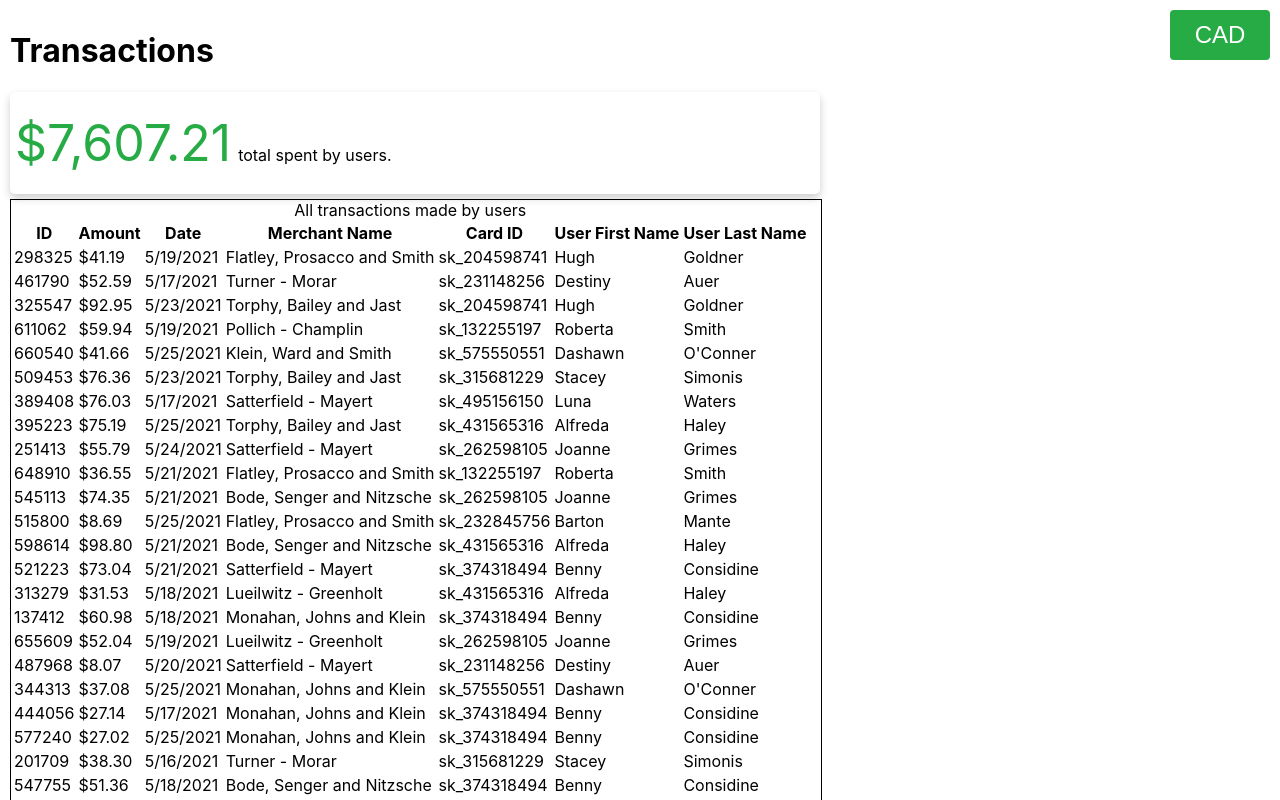
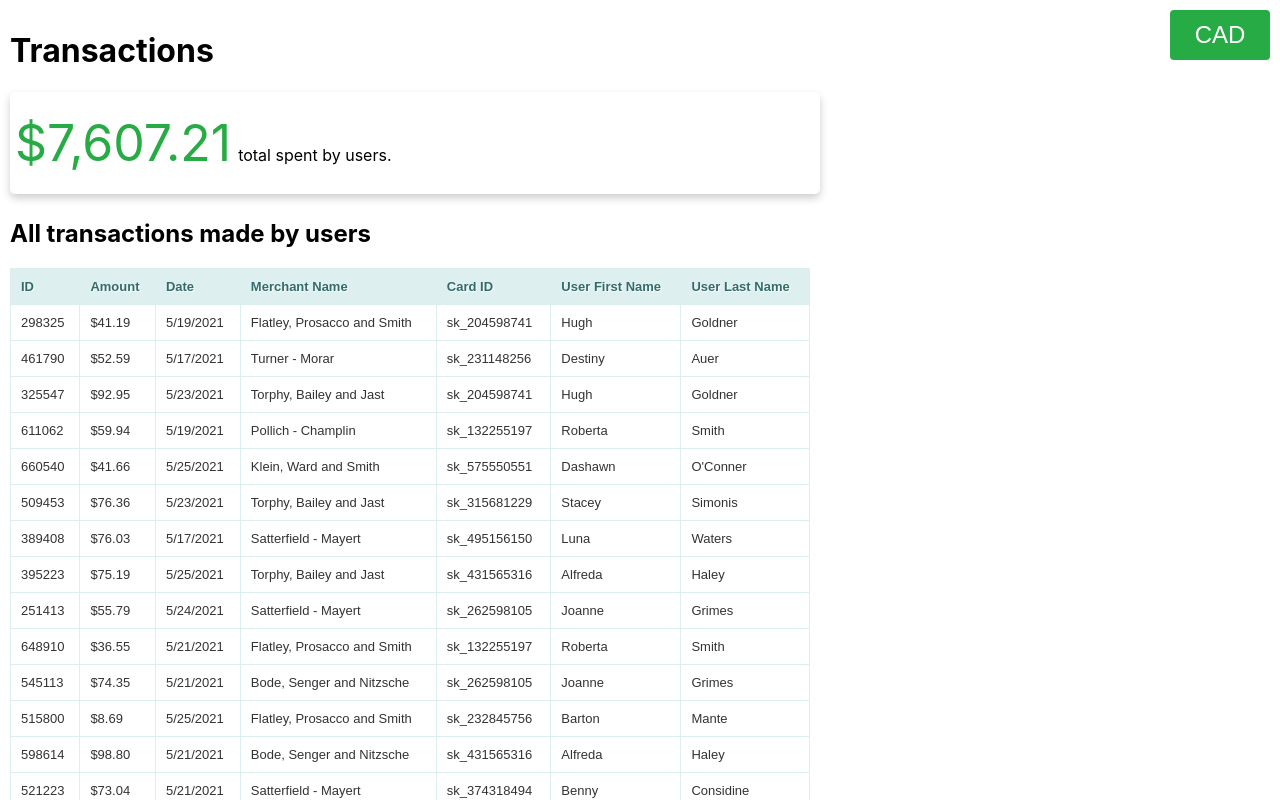
Before and after one commit to McMastS/hoppier-challenge, a React (Create React App) app: page / in a window 1280 px wide. Shown: the top 800 px of the page. Built offline with nearby package versions, Linux system fonts and the light colour scheme.

Commit message:
style table

```diff
--- a/src/App.js
+++ b/src/App.js
@@ -34,7 +34,26 @@ const Button = styled.button`
 `;
 
 const Table = styled.table`
-  align-self: center;
+  width: 800px;
+  border: solid 1px #DDEEEE;
+  border-collapse: collapse;
+  border-spacing: 0;
+  font: normal 13px Arial, sans-serif;
+  & > thead th {
+    background-color: #DDEFEF;
+    border: solid 1px #DDEEEE;
+    color: #336B6B;
+    padding: 10px;
+    text-align: left;
+    text-shadow: 1px 1px 1px #fff;
+  };
+  & > tbody td {
+    border: solid 1px #DDEEEE;
+    color: #333;
+    padding: 10px;
+    text-shadow: 1px 1px 1px #fff;
+  }
+
 `;
 
 const Card = styled.div`
@@ -66,7 +85,7 @@ const Summary = (props) => {
 
 const Scroll = (props) => {
   return (
-      <div style={{overflowY: 'scroll', border: '1px solid black', maxHeight: '800px', maxWidth:'810px'}}>
+      <div style={{overflowY: 'scroll', maxHeight: '800px', maxWidth:'810px'}}>
           {props.children}
       </div>
   )
@@ -75,8 +94,8 @@ const Scroll = (props) => {
 const Transactions = (props) => {
   return (
     <Scroll>
+      <h2>All transactions made by users</h2>
       <Table>
-        <caption>All transactions made by users</caption>
         <thead>
           <tr>
             <th>ID</th>
```
